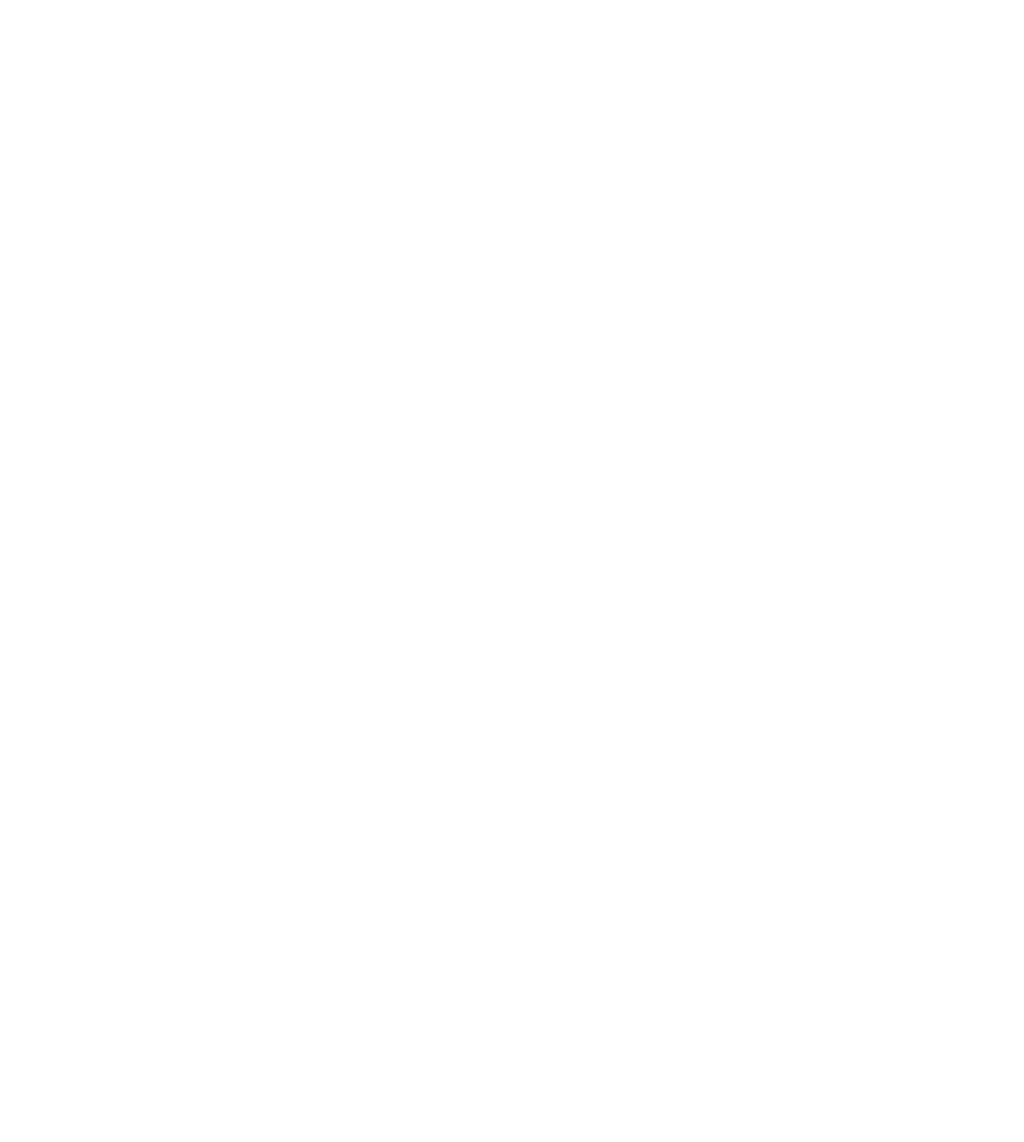
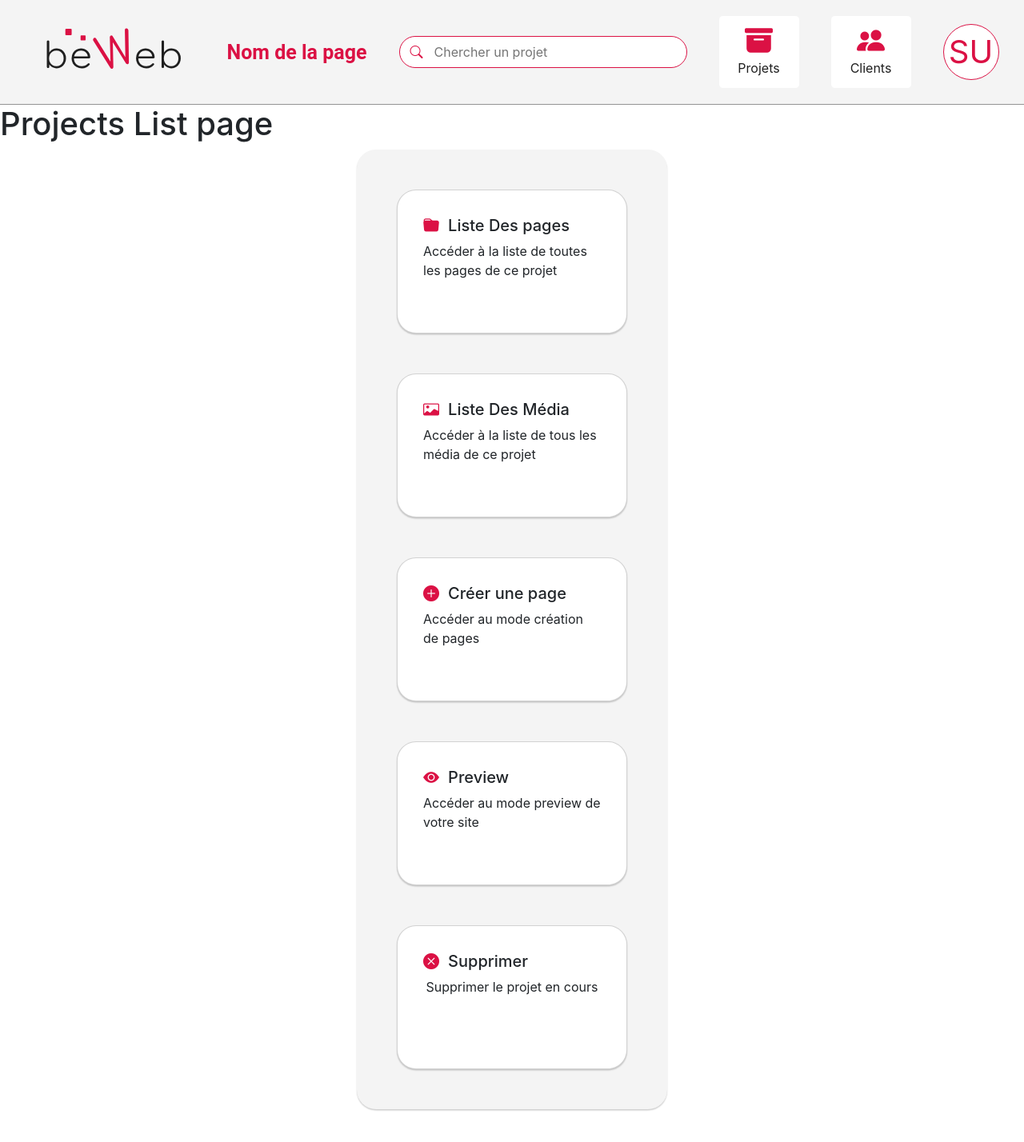
Before and after one commit to jchris3434/cms-front, a React (Create React App) app: page /projectsList in a window 1280 px wide. Before the commit this address had no page. Shown: the top 1428 px of the page at 80% size. Before the commit the page ends 800 px from the top, so only its background shows below. Built offline with nearby package versions, Linux system fonts and the light colour scheme.

Commit message:
Created Project Dashboard Dark Mode Compliant Modifications in dashboard cards to fit Added page links to header Added project List page to app.js

```diff
--- a/src/App.js
+++ b/src/App.js
@@ -8,6 +8,7 @@
 import MediasList from './pages/MediasList';
 import PagesList from './pages/PagesList';
 import Preview from './pages/Preview';
+import ProjectsList from './pages/ProjectsList';
 
 function App() {
   const [isdarkmode, setDarkMode] = useState(getDarkModeFromLocalStorage());
@@ -22,6 +23,7 @@
            <Route path="mediasList" element={<MediasList isDarkMode={isdarkmode}/>} />
            <Route path="pagesList" element={<PagesList isDarkMode={isdarkmode}/>} />
            <Route path="preview" element={<Preview isDarkMode={isdarkmode}/>} />
+           <Route path="projectsList" element={<ProjectsList isDarkMode={isdarkmode}/>} />
          </Route>
        </Routes>
      </BrowserRouter>
--- /dev/null
+++ b/src/pages/ProjectsList.js
@@ -0,0 +1,63 @@
+import React, { useState } from 'react';
+import ContainerCustom from '../shared/generic/ContainerCustom'
+import DashBoardCard from '../shared/component/DashBoardCard'
+import Overlay from '../shared/component/Overlay'
+import CreatePageOverlay from '../shared/component/CreatePageOverlay'
+
+
+export default function ProjectsList(props) {
+  const [showcreatepageoverlay, setShowCreatePageOverlay] = useState(false);
+    return (
+      <div>
+        <h1>Projects List page</h1>
+        <ContainerCustom isDarkMode={props.isDarkMode}>
+            <DashBoardCard
+              isDarkMode={props.isDarkMode}
+              text='Accéder à la liste de toutes les pages de ce projet'
+              title='Liste Des pages'
+              icon="bi bi-folder-fill"
+              redirect='/pagesList'
+            />
+            <DashBoardCard
+              isDarkMode={props.isDarkMode}
+              text='Accéder à la liste de tous les média de ce projet'
+              title='Liste Des Média'
+              icon="bi bi-card-image"
+              redirect='/mediasList'
+            />
+            <DashBoardCard
+              isDarkMode={props.isDarkMode}
+              text='Accéder au mode création de pages'
+              title='Créer une page'
+              icon="bi bi-plus-circle-fill"
+              show={setShowCreatePageOverlay}
+            />
+            <DashBoardCard
+              isDarkMode={props.isDarkMode}
+              title='Preview'
+              text='Accéder au mode preview de votre site'
+              icon="bi bi-eye-fill"
+              redirect='/preview'
+            />
+            <DashBoardCard
+              isDarkMode={props.isDarkMode}
+              title='Supprimer'
+              text='Supprimer le projet en cours'
+              icon="bi-x-circle-fill"
+              redirect='/preview'
+              // show={setShowDeleteProjectOverlay}
+            />
+        </ContainerCustom>
+        {showcreatepageoverlay &&
+           <Overlay
+           component={
+              <CreatePageOverlay
+                  isDarkMode={props.isDarkMode}
+                  setShowCreatePageOverlay={setShowCreatePageOverlay}
+              />}
+           />
+            }
+
+      </div>
+    );
+  }
--- a/src/shared/component/DashBoardCard.js
+++ b/src/shared/component/DashBoardCard.js
@@ -3,29 +3,29 @@
 import { Card } from 'react-bootstrap';
 import 'bootstrap/dist/css/bootstrap.min.css';
 import './DashboardCard.css';
+import 'bootstrap-icons/font/bootstrap-icons.css';
 
 function DashBoardCard(props) {
-  // Add an additional class to apply dark mode
-  const cardClasses = props.isDarkMode ? 'CardGeneric.dark-mode' : 'CardGeneric';
-
   // Function to handle redirection when card is clicked
   const redirect = () => {
     window.location.href = props.redirect;
   };
 
+  const displayOverlay = () => {
+    props.show(true)
+  }
+
   return (
-    <CardGeneric isDarkMode={props.isDarkMode.toString()} className={cardClasses} onClick={redirect}>
-      <Card.Body className="card-body-container">
-        {/* Icon container */}
-        <div className="icon icon-large mr-2 mt-1">
-          {props.icon}
-        </div>
-        {/* Card title and text container */}
-        <div className="card-title-container">
-          <Card.Title className="text-center">{props.title}</Card.Title>
-          <Card.Text className="card-text-container">{props.text}</Card.Text>
-        </div>
-      </Card.Body>
+    <CardGeneric isDarkMode={props.isDarkMode}>
+        <Card.Body onClick={props.redirect ? redirect : displayOverlay} className="card-body-container" >
+            <div className="card-title-container">
+                <Card.Title className="text-center">
+                    <i class={props.icon}></i>
+                     {props.title}
+                </Card.Title>
+                <Card.Text className="card-text-container">{props.text}</Card.Text>
+            </div>
+        </Card.Body>
     </CardGeneric>
   );
 }
--- a/src/shared/component/DashboardCard.css
+++ b/src/shared/component/DashboardCard.css
@@ -1,25 +1,19 @@
-.icon-large {
-    font-size: 2rem;
-    padding: 1.5rem;
-    margin: 0.5rem;
-    position: fixed;
-    top: 0;
-    left: 0;
-    color: #DB1144;
-}
-
 .card-title {
     font-style: bold;
     display: flex;
-    justify-content: center;
-    /* Centrage horizontal */
     align-items: center;
-    margin: 5%;
+}
+
+.card-title i {
+    margin-right: 5%;
 }
 
 .card-text {
     display: flex;
     justify-content: center;
     align-items: center;
+}
 
+.card-body-container:hover {
+    cursor:pointer;
 }
--- a/src/shared/component/Header.js
+++ b/src/shared/component/Header.js
@@ -22,8 +22,8 @@
                 <Logo isDarkMode={props.isDarkMode} />
                 <p className='titleText'> {props.pageName || 'Nom de la page'} </p>
                 <SearchBar customWidth='22.5rem' isDarkMode={props.isDarkMode} />
-                <HeaderButton isDarkMode={props.isDarkMode} icon='bi-archive-fill' text='Projets' redirect='https://fondespierre.com/'/>
-                <HeaderButton isDarkMode={props.isDarkMode} icon='bi-people-fill' text='Clients' redirect='https://fondespierre.com/'/>
+                <HeaderButton isDarkMode={props.isDarkMode} icon='bi-archive-fill' text='Projets' redirect='/projectsList'/>
+                <HeaderButton isDarkMode={props.isDarkMode} icon='bi-people-fill' text='Clients' redirect='/pagesList'/>
                 <UserSettings isdarkmode={props.isDarkMode} setDarkMode={props.setDarkMode}/>
             </div>
         </div>
--- a/src/shared/generic/CardGeneric.css
+++ b/src/shared/generic/CardGeneric.css
@@ -2,11 +2,14 @@
 
 .CardGeneric {
     width: 18rem;
+    height:11.25rem;
+    margin:1.563rem;
+    border-radius: 1.5rem;
+    box-shadow: 0 0.1rem 0.1rem 0 rgba(0, 0, 0, 0.2);
 }
 
 .CardGeneric.darkmode {
     background-color: var(--DTDarkGray);
     width: 18rem;
     color: var(--DTWhiteDarker);
-
 }
--- a/src/shared/generic/CardGeneric.js
+++ b/src/shared/generic/CardGeneric.js
@@ -2,11 +2,10 @@
 import React from 'react';
 import { Card } from 'react-bootstrap';
 import './CardGeneric.css'
-import '../../index.css';
 
 function CardGeneric(props) {
 
-    const cardClasses = `CardGeneric ${props.darkMode ? 'darkmode' : ''}`;
+    const cardClasses = `CardGeneric ${props.isDarkMode ? 'darkmode' : ''}`;
 
     return (
         <div className="CardContainer">
--- a/src/shared/generic/ContainerCustom.css
+++ b/src/shared/generic/ContainerCustom.css
@@ -2,12 +2,9 @@
 
 .ContainerCustom{
     margin: auto auto 3.125rem auto;
-
-    padding: 3.125rem;
-
+    padding:1.563rem;
     width: fit-content;
     max-width: 68.75rem;
-
     border-radius: 1.5rem;
     border: none;
     box-shadow: 0 0.1rem 0.1rem 0 rgba(0, 0, 0, 0.2);
@@ -19,7 +16,6 @@
     background-color: var(--LTWhiteDarker) ;
 }
 
-
 /* DARK MODE */
 
 .ContainerCustom[isdarkmode=true] > * {
```
